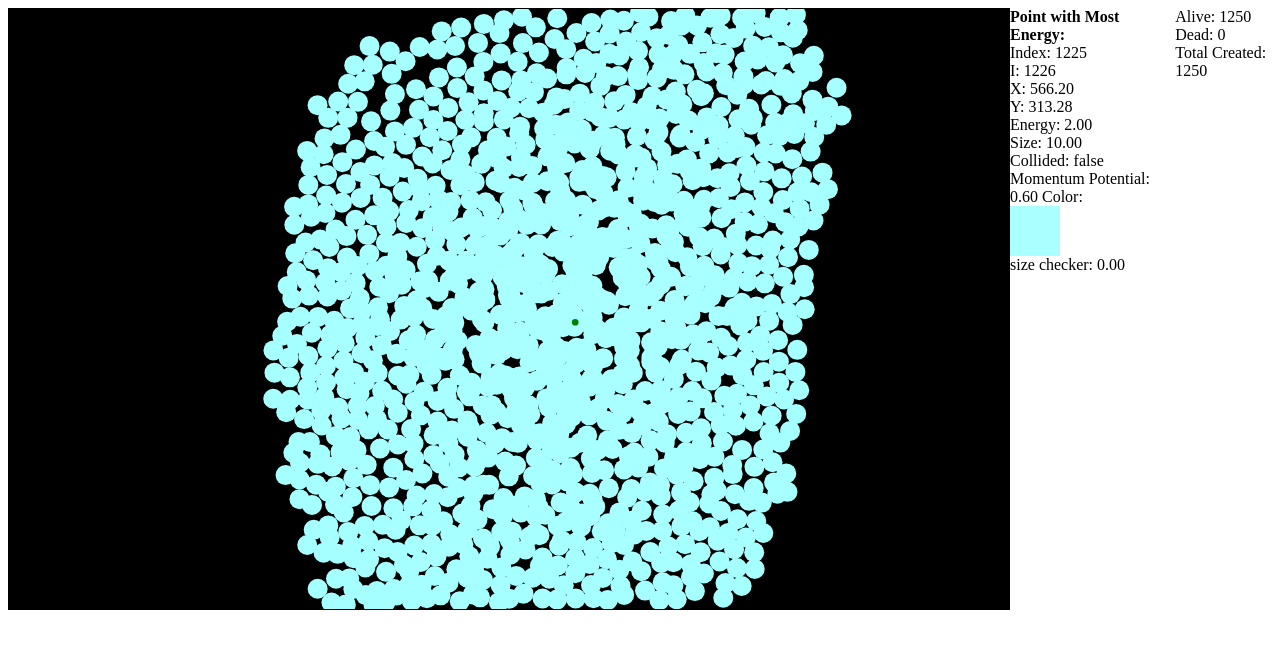
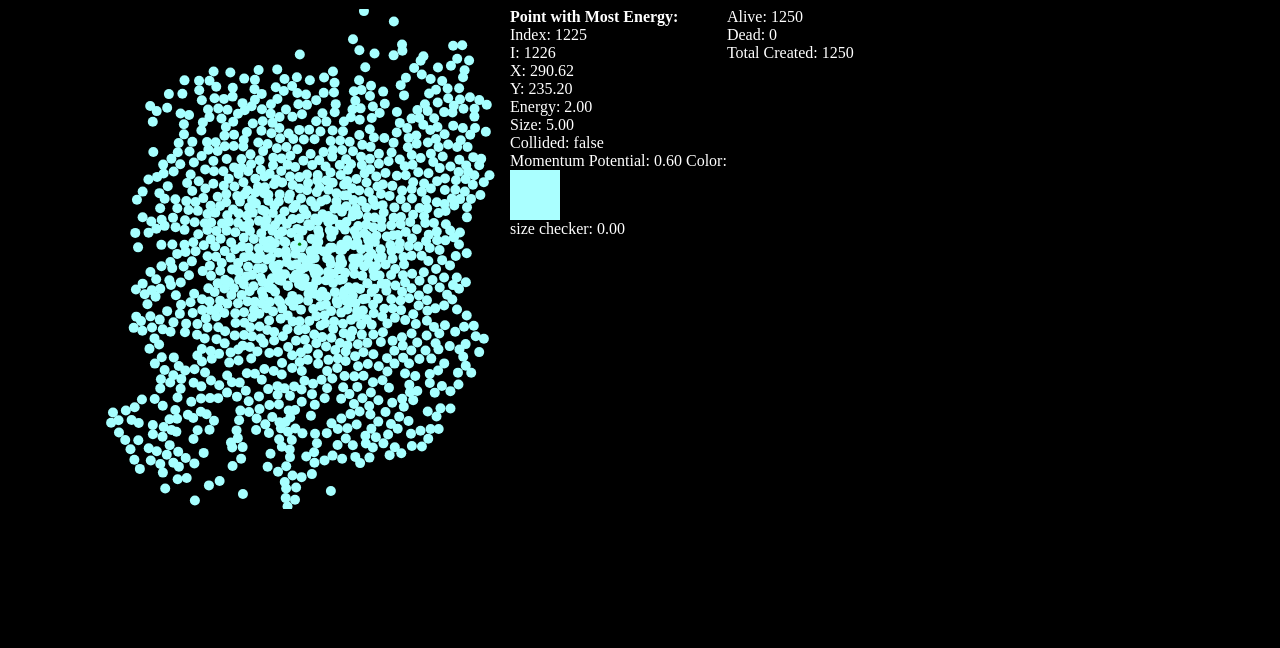
Before and after one commit to cjfd481980/lifechanger, a plain HTML site: page index.html in a window 1280 px wide. Drawn offline with nearby package versions, Linux system fonts and the light colour scheme; animation ran at ten frames a second.

Commit message:
almost done

```diff
--- a/index.html
+++ b/index.html
@@ -6,9 +6,9 @@
     <title>Canvas Points</title>
     <script src="https://cdn.jsdelivr.net/npm/chart.js"></script>
 </head>
-<body>
+<body style="background-color: #000; color:white">
     <div style="display: flex;">
-    <canvas id="canvas" width="1000" height="600" style="border:1px solid #000;"></canvas>
+    <canvas id="canvas" width="500" height="500" style="border:1px solid #000;"></canvas>
     <div id="pointData"></div>
     <div id="maxEnergyPointDetails"></div>
     <!-- <canvas id="myChart" width="400" height="200"></canvas> -->
--- a/script.js
+++ b/script.js
@@ -9,7 +9,7 @@ const centralPoint = {
 canvas.style.backgroundColor = 'black';
 let pointToWatch;
 const watchindex = 2000;
-const POINT_SIZE = 10;
+const POINT_SIZE = 5;
 const ENERGY_DECAY = 0.001;
 let myChart;
 
@@ -146,13 +146,15 @@ function handleCollision(pointA, pointB) {
 pointA.angularVelocity += angularEffect * scalingFactor;
 pointB.angularVelocity -= angularEffect * scalingFactor;
 
-    if (pointA.energy <= 0.5 && pointA.energy <= 0.2 && pointB.energy > pointA.energy) {
-        pointB.energy += pointB.energy * pointA.energy;
+    if (pointA.energy <= 0.5 && pointA.energy <= 0.4 && pointB.energy > pointA.energy) {
+        pointB.energy +=  pointA.energy;
+        //pointB.size+=pointB.energy*pointA.energy
         //pointB.energy = Math.min(pointB.energy, 1);  // Ensure energy doesn't exceed 1
         pointA.energy = 0;
         // pointB.flashColor = "blue";
-    } else if (pointB.energy <= 0.5 && pointB.energy <= 0.2 && pointA.energy > pointB.energy) {
-        pointA.energy += pointA.energy * pointB.energy;
+    } else if (pointB.energy <= 0.5 && pointB.energy <= 0.4 && pointA.energy > pointB.energy) {
+        pointA.energy +=  pointB.energy
+        //pointA.size+=pointA.energy*pointB.energy*
         //pointA.energy = Math.min(pointA.energy, 1);  // Ensure energy doesn't exceed 1
         pointB.energy = 0;
         // pointA.flashColor = "blue";
@@ -202,8 +204,8 @@ function updatePoints() {
 
         point.x += point.vx;
         point.y += point.vy;
-        point.x += point.angularVelocity/4;
-        point.y += point.angularVelocity/4;
+         point.x += point.angularVelocity/4;
+         point.y += point.angularVelocity/4;
 
         // Remove dots with 0 energy
         if (point.energy === 0) {
@@ -232,7 +234,7 @@ function draw() {
         let point = points[i];
 
         // Count alive and dead dots
-        if (point.energy > 0.2) {
+        if (point.energy > 0.5) {
 
             aliveCount++;
         } else {
@@ -274,14 +276,14 @@ if (point.energy > 2.20) {
 // Determine fill color
 const defaultColor = `rgb(${redComponent}, ${greenComponent}, ${blueComponent})`;
 const fillColor = point.flashColor || defaultColor;
-ctx.fillStyle = point.abouttodie ? "lightgrey" : fillColor;
+ctx.fillStyle = point.abouttodie ? "orange" : fillColor;
         point.color=fillColor;
         //point.size = POINT_SIZE + POINT_SIZE * 2 * point.energy<POINT_SIZE?POINT_SIZE:POINT_SIZE + POINT_SIZE * 2 * point.energy;
         // Determine size (special dot is larger)
-         point.size=point.size * 0.9+0.1*point.energy*ENERGY_DECAY<=POINT_SIZE?POINT_SIZE:point.size * 0.9+0.1*point.energy*ENERGY_DECAY>POINT_SIZE*4?POINT_SIZE*4:point.size * 0.9+0.1*point.energy*ENERGY_DECAY;
+        //  point.size=point.size * 0.9+0.1*point.energy*ENERGY_DECAY<=POINT_SIZE?POINT_SIZE:point.size * 0.9+0.1*point.energy*ENERGY_DECAY>POINT_SIZE*4?POINT_SIZE*4:point.size * 0.9+0.1*point.energy*ENERGY_DECAY;
         const size =  point.size;
         point.checker=0.1*point.energy*ENERGY_DECAY
-        ctx.arc(point.x, point.y, size, 0, 2 * Math.PI);
+        ctx.arc(point.x, point.y, size>0?size:0, 0, 2 * Math.PI);
         ctx.fill();
 
         // Reset flash color after drawing
```
